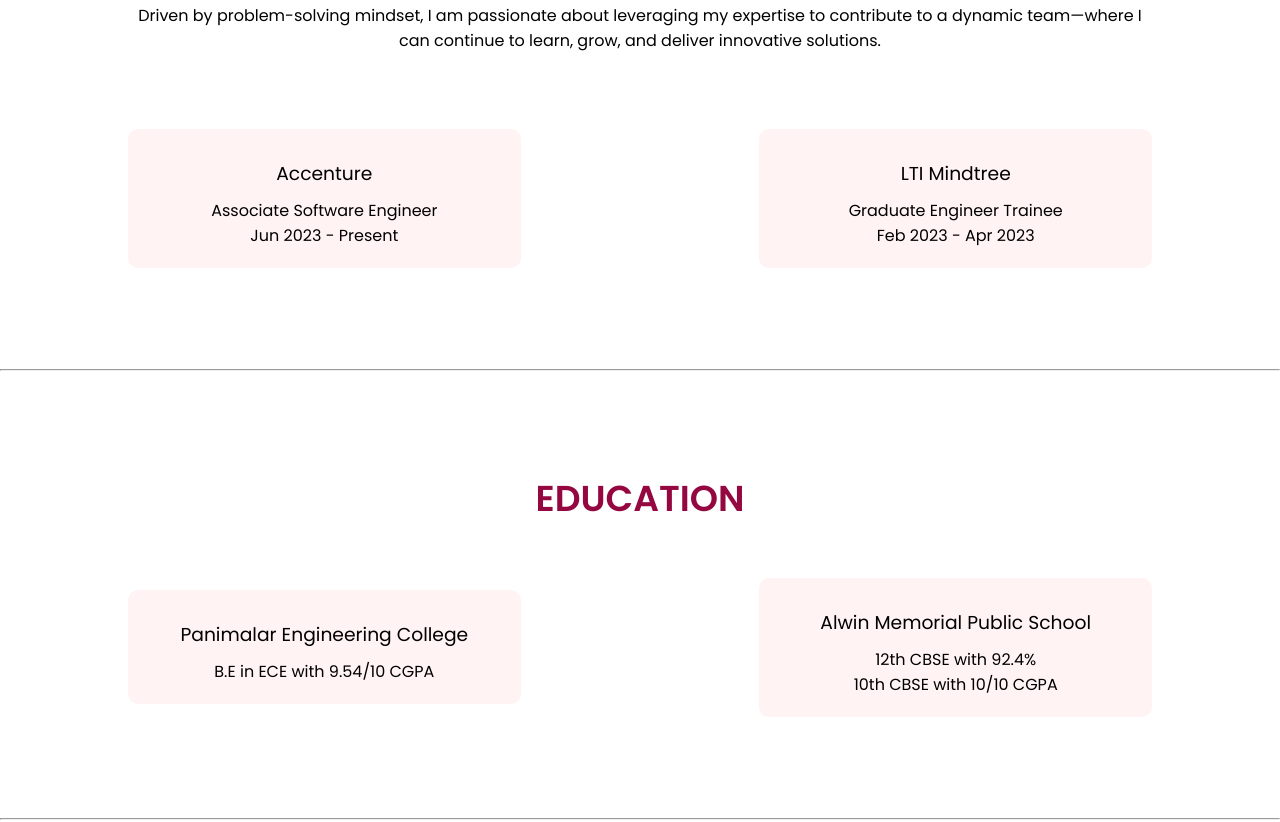
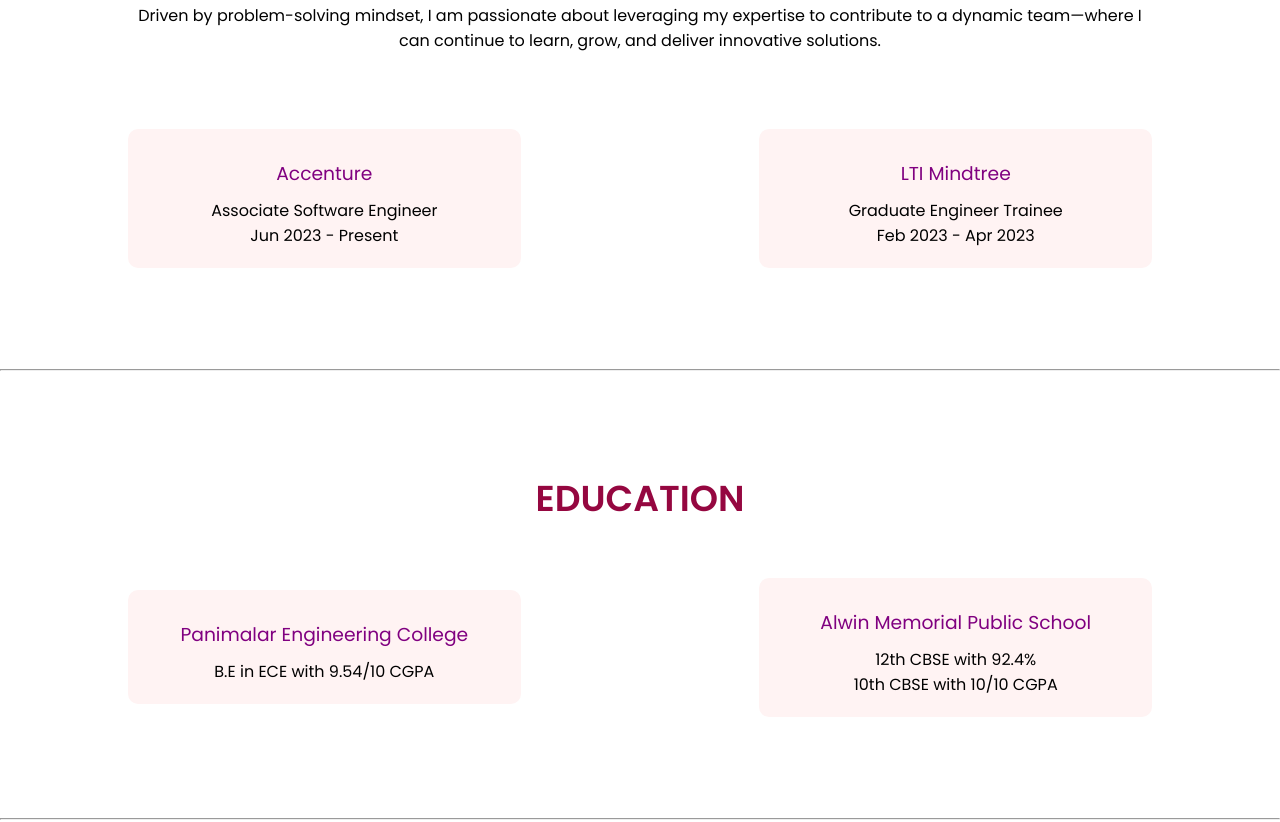
Before and after one commit to its-madhumitha/Portfolio, a plain HTML site: page index.html in a window 1280 px wide. Shown: the part 1419-2241 px from the top of the page. Drawn offline with Linux system fonts and the light colour scheme.

Commit message:
Update Style.css

```diff
--- a/Style.css
+++ b/Style.css
@@ -181,6 +181,7 @@ h1{
 h3 {
   text-align: center;
   font-weight: 600;
+  color: #800080;
   margin: 10px 0;
 }
 .exp-col:hover {
@@ -232,6 +233,7 @@ h1 {
 h3 {
   text-align: center;
   font-weight: 600;
+  color: #800080;
   margin: 10px 0;
 }
 .edu-col:hover {
```
